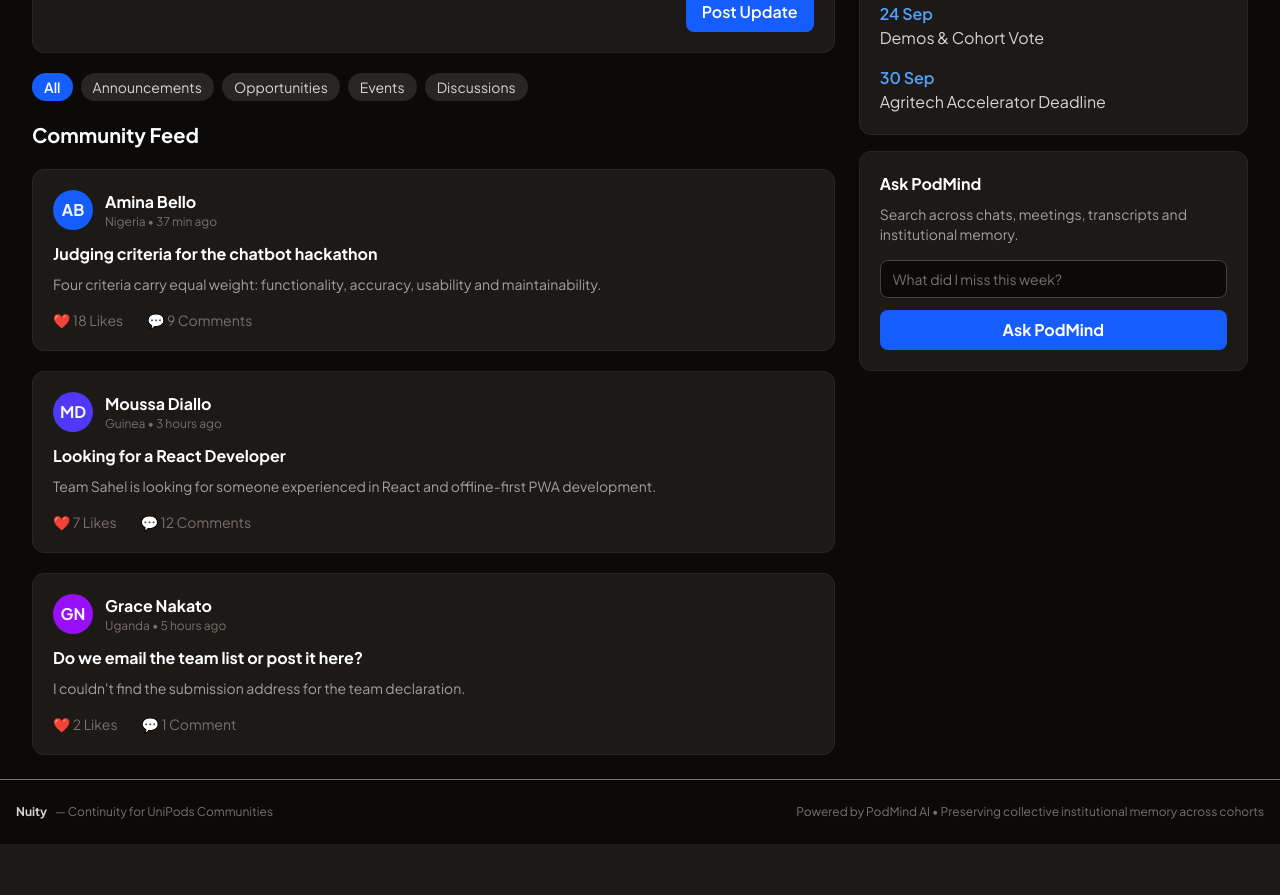
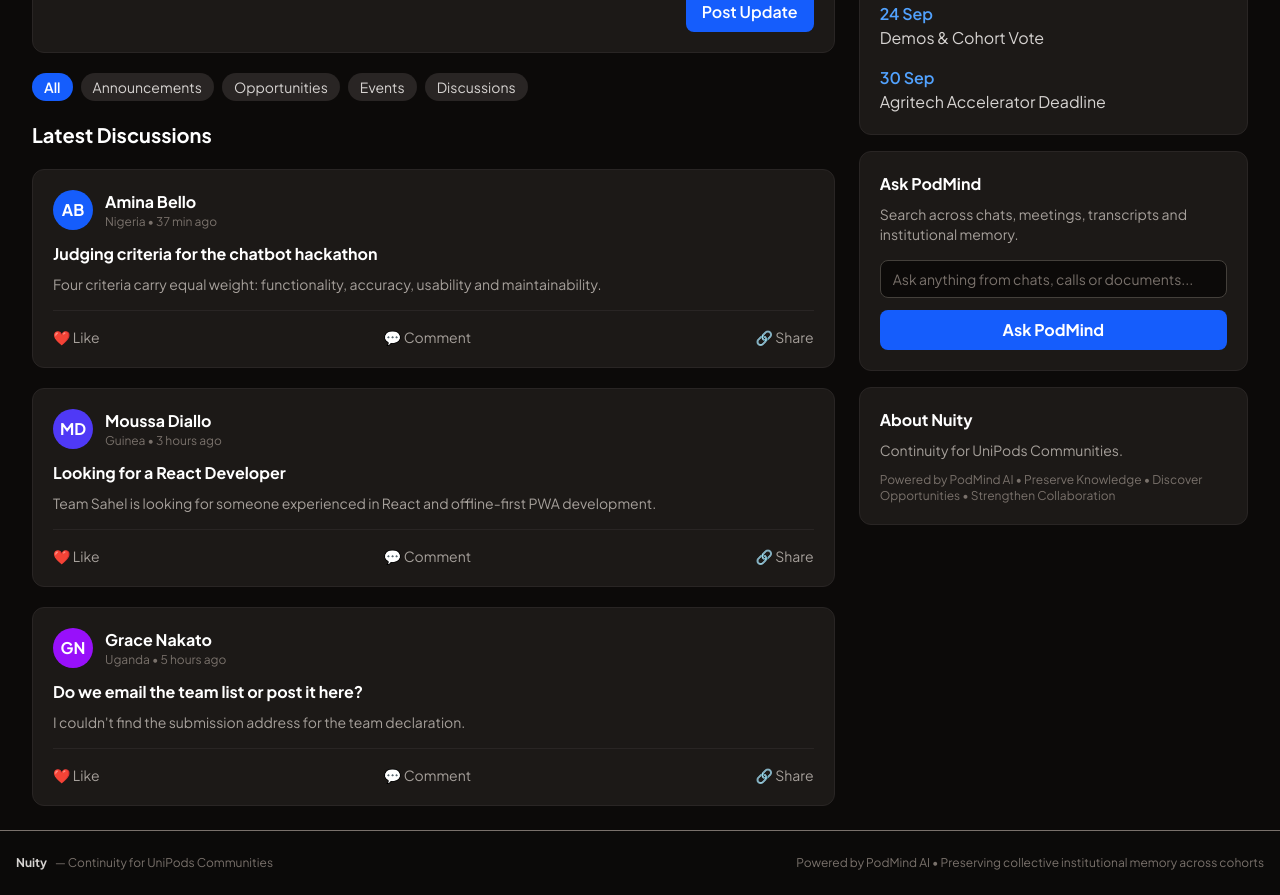
Before and after one commit to khumbomindiera-blip/Nuity, a React (Vite) app: page / in a window 1280 px wide. Shown: the part 520-1415 px from the top of the page. Before the commit the page ends 1364 px from the top, so only its background shows below. Built offline with nearby package versions, Linux system fonts and the light colour scheme.

Commit message:
Update CommunityFeed.tsx

```diff
--- a/src/components/CommunityFeed.tsx
+++ b/src/components/CommunityFeed.tsx
@@ -40,7 +40,7 @@ export function CommunityFeed({
         {/* Main Feed */}
         <div className="lg:col-span-2 space-y-5">
 
-          {/* Composer */}
+          {/* Post Composer */}
           <div className="p-5 rounded-xl bg-stone-900 border border-stone-800">
             <h3 className="font-bold text-white mb-3">
               Share with your UniPod community
@@ -83,13 +83,13 @@ export function CommunityFeed({
           </div>
 
           <h2 className="text-xl font-bold text-white">
-            Community Feed
+            Latest Discussions
           </h2>
 
           {/* Post 1 */}
           <div className="p-5 rounded-xl bg-stone-900 border border-stone-800 hover:border-blue-700 transition">
             <div className="flex items-center gap-3 mb-3">
-              <div className="w-10 h-10 rounded-full bg-blue-600 flex items-center justify-center font-bold">
+              <div className="w-10 h-10 rounded-full bg-blue-600 flex items-center justify-center font-bold text-white">
                 AB
               </div>
 
@@ -113,16 +113,25 @@ export function CommunityFeed({
               accuracy, usability and maintainability.
             </p>
 
-            <div className="flex gap-6 mt-4 text-sm text-stone-500">
-              <span>❤️ 18 Likes</span>
-              <span>💬 9 Comments</span>
+            <div className="flex items-center justify-between mt-4 pt-4 border-t border-stone-800">
+              <button className="text-sm text-stone-400 hover:text-blue-400 transition">
+                ❤️ Like
+              </button>
+
+              <button className="text-sm text-stone-400 hover:text-blue-400 transition">
+                💬 Comment
+              </button>
+
+              <button className="text-sm text-stone-400 hover:text-blue-400 transition">
+                🔗 Share
+              </button>
             </div>
           </div>
 
           {/* Post 2 */}
           <div className="p-5 rounded-xl bg-stone-900 border border-stone-800 hover:border-blue-700 transition">
             <div className="flex items-center gap-3 mb-3">
-              <div className="w-10 h-10 rounded-full bg-indigo-600 flex items-center justify-center font-bold">
+              <div className="w-10 h-10 rounded-full bg-indigo-600 flex items-center justify-center font-bold text-white">
                 MD
               </div>
 
@@ -146,16 +155,25 @@ export function CommunityFeed({
               and offline-first PWA development.
             </p>
 
-            <div className="flex gap-6 mt-4 text-sm text-stone-500">
-              <span>❤️ 7 Likes</span>
-              <span>💬 12 Comments</span>
+            <div className="flex items-center justify-between mt-4 pt-4 border-t border-stone-800">
+              <button className="text-sm text-stone-400 hover:text-blue-400 transition">
+                ❤️ Like
+              </button>
+
+              <button className="text-sm text-stone-400 hover:text-blue-400 transition">
+                💬 Comment
+              </button>
+
+              <button className="text-sm text-stone-400 hover:text-blue-400 transition">
+                🔗 Share
+              </button>
             </div>
           </div>
 
           {/* Post 3 */}
           <div className="p-5 rounded-xl bg-stone-900 border border-stone-800 hover:border-blue-700 transition">
             <div className="flex items-center gap-3 mb-3">
-              <div className="w-10 h-10 rounded-full bg-purple-600 flex items-center justify-center font-bold">
+              <div className="w-10 h-10 rounded-full bg-purple-600 flex items-center justify-center font-bold text-white">
                 GN
               </div>
 
@@ -178,9 +196,18 @@ export function CommunityFeed({
               I couldn't find the submission address for the team declaration.
             </p>
 
-            <div className="flex gap-6 mt-4 text-sm text-stone-500">
-              <span>❤️ 2 Likes</span>
-              <span>💬 1 Comment</span>
+            <div className="flex items-center justify-between mt-4 pt-4 border-t border-stone-800">
+              <button className="text-sm text-stone-400 hover:text-blue-400 transition">
+                ❤️ Like
+              </button>
+
+              <button className="text-sm text-stone-400 hover:text-blue-400 transition">
+                💬 Comment
+              </button>
+
+              <button className="text-sm text-stone-400 hover:text-blue-400 transition">
+                🔗 Share
+              </button>
             </div>
           </div>
 
@@ -237,7 +264,7 @@ export function CommunityFeed({
 
             <input
               type="text"
-              placeholder="What did I miss this week?"
+              placeholder="Ask anything from chats, calls or documents..."
               className="w-full bg-stone-950 border border-stone-700 rounded-lg px-3 py-2 text-sm text-white placeholder:text-stone-500 mb-3"
             />
 
@@ -249,6 +276,20 @@ export function CommunityFeed({
             </button>
           </div>
 
+          <div className="p-5 rounded-xl bg-stone-900 border border-stone-800">
+            <h3 className="font-bold text-white mb-2">
+              About Nuity
+            </h3>
+
+            <p className="text-sm text-stone-400">
+              Continuity for UniPods Communities.
+            </p>
+
+            <p className="text-xs text-stone-500 mt-3">
+              Powered by PodMind AI • Preserve Knowledge • Discover Opportunities • Strengthen Collaboration
+            </p>
+          </div>
+
         </div>
 
       </div>
```
